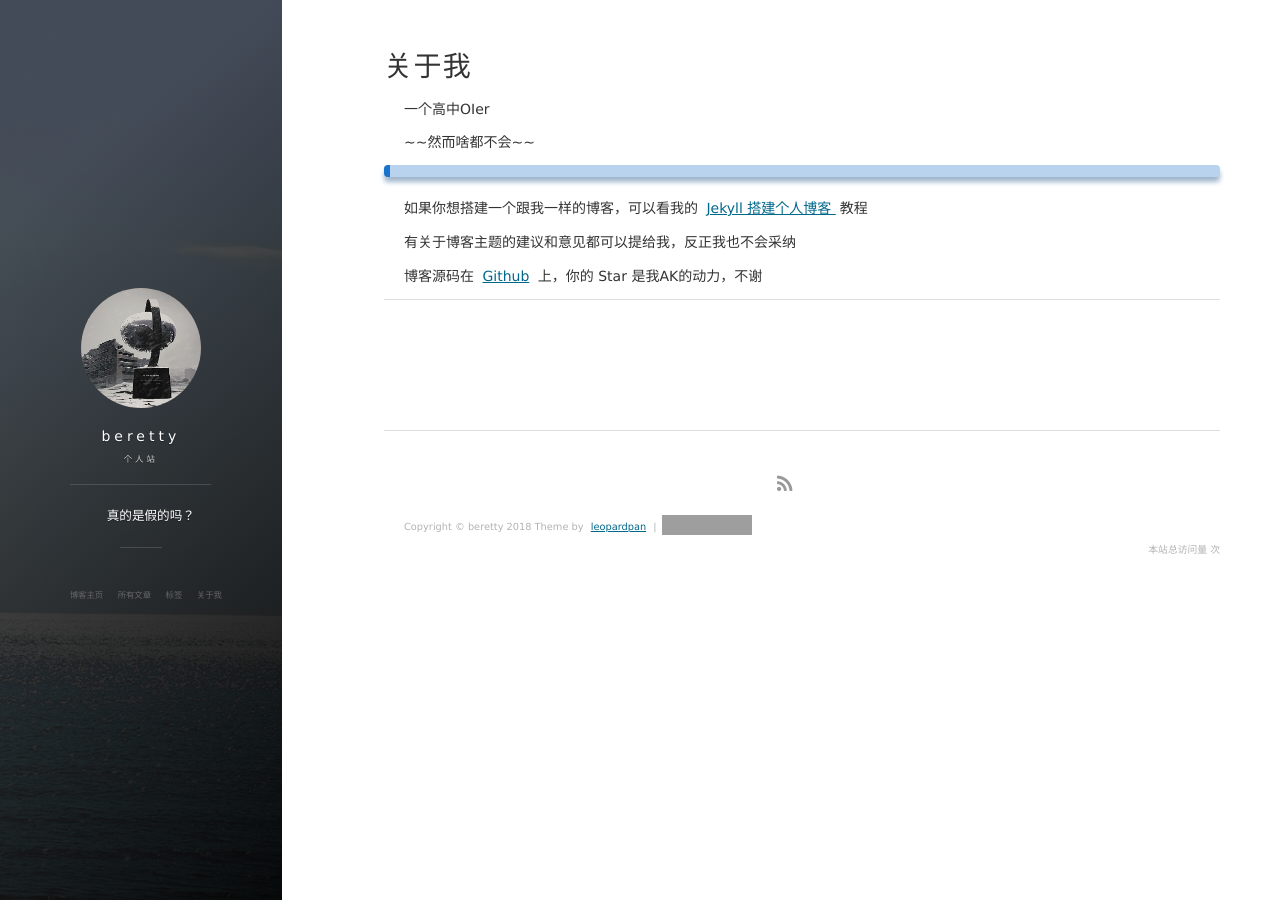
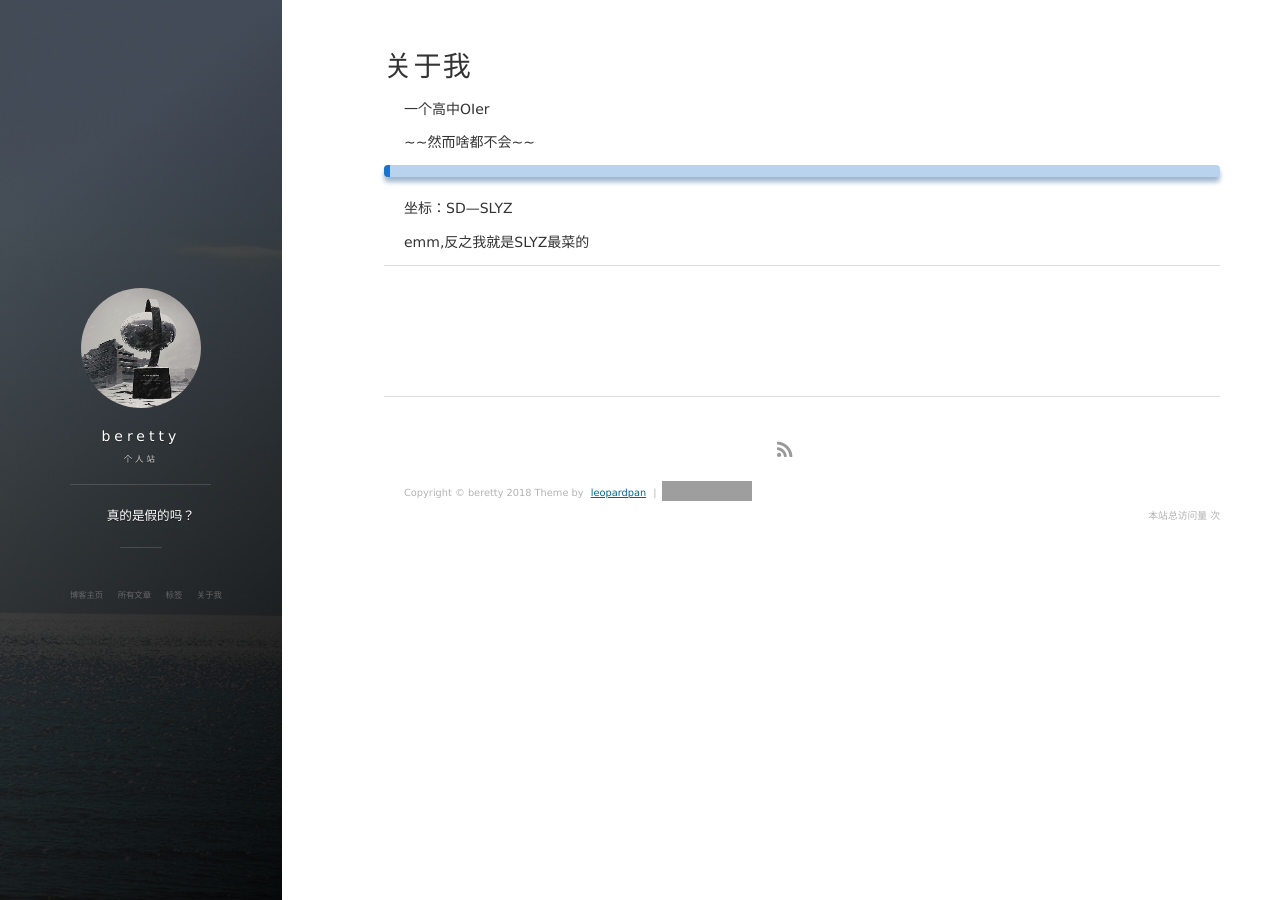
Before and after one commit to beretty/beretty.github.io, a Jekyll site: the page built from about.md, in a window 1280 px wide. Built offline with Jekyll 4.4.1, drawn with Linux system fonts in a browser that asks for light colours; nearby versions of some CDN libraries; comment, search, counter and statistics services are not loaded; grey boxes are pictures that could not be loaded.

Commit message:
Update about.md

```diff
--- a/about.md
+++ b/about.md
@@ -14,21 +14,12 @@ title: 关于我
 
 <p>
 
+坐标：SD—SLYZ
+
 
 <p>
 
-如果你想搭建一个跟我一样的博客，可以看我的
-<a href="/2016/10/jekyll_tutorials1/"> Jekyll 搭建个人博客 </a>
-教程
-
-<p>
-
-有关于博客主题的建议和意见都可以提给我，反正我也不会采纳
-
-<p>
-
-博客源码在 <a target="_blank" href='https://github.com/leopardpan/leopardpan.github.io/'>Github</a> 上，你的 Star 是我AK的动力，不谢
-
+emm,反之我就是SLYZ最菜的
 <p>
 
 <p>
```
